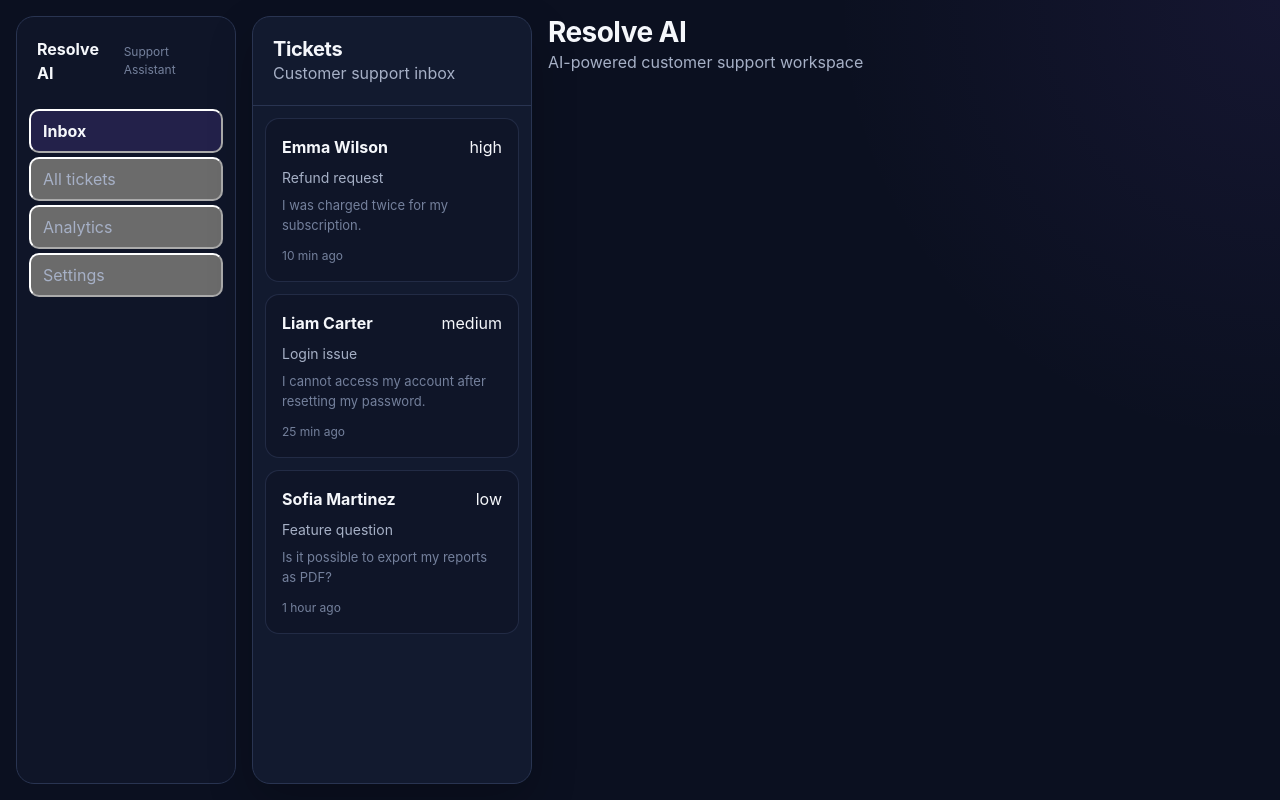
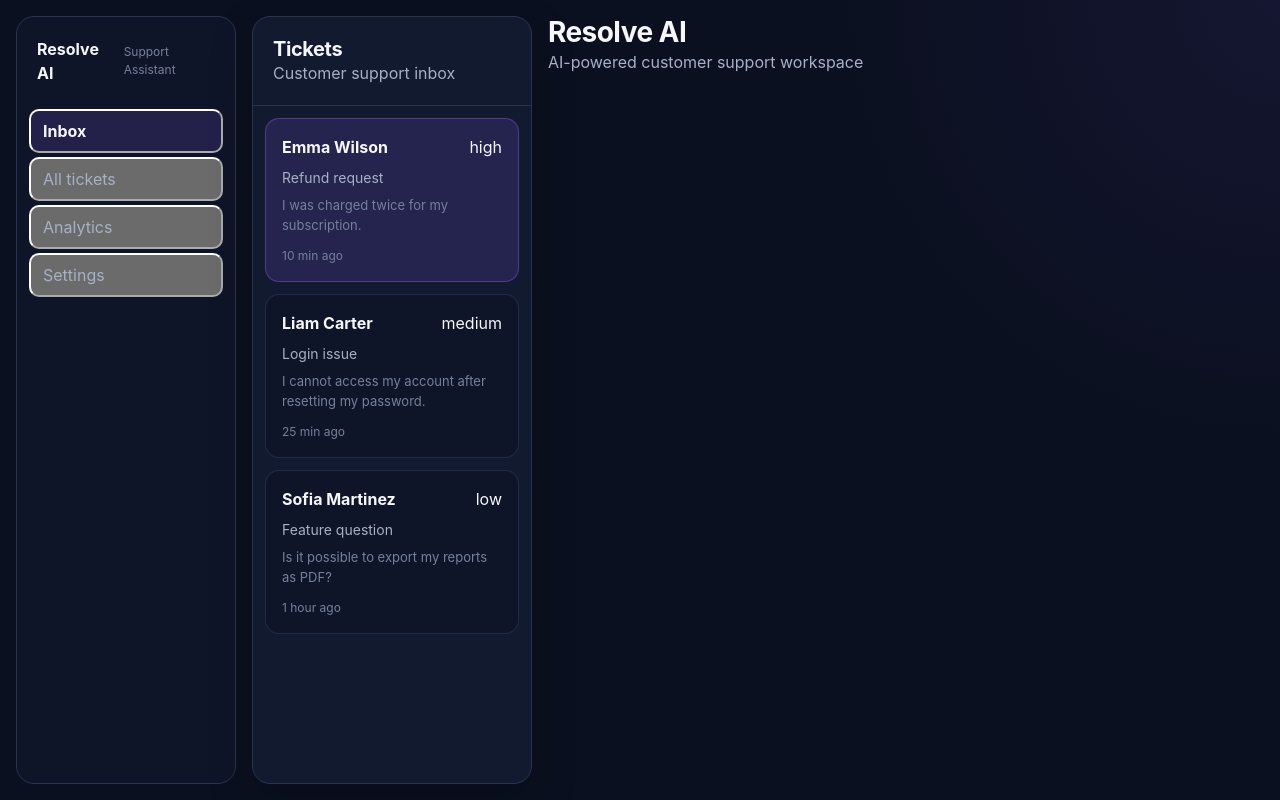
Before and after one commit to LejeuneA/resolve-ai, a React (Vite) app: page / in a window 1280 px wide. Built offline with nearby package versions, Linux system fonts and the light colour scheme.

Commit message:
Make ticket cards selectable with React state

```diff
--- a/src/components/TicketList/TicketList.tsx
+++ b/src/components/TicketList/TicketList.tsx
@@ -1,5 +1,6 @@
 import './TicketList.scss'
 import type { Ticket } from './TicketList.types'
+import { useState } from 'react'
 
 const tickets: Ticket[] = [
     {
@@ -28,6 +29,8 @@ const tickets: Ticket[] = [
     },
 ]
 function TicketList() {
+    const [activeTicketId, setActiveTicketId] = useState('ticket-001')
+
     return (
         <section className="ticket-list">
             <header className="ticket-list__header">
@@ -37,7 +40,16 @@ function TicketList() {
 
             <div className="ticket-list__items">
                 {tickets.map((ticket) => (
-                    <button className="ticket-card" type="button" key={ticket.id} >
+                    <button
+                        className={
+                            ticket.id === activeTicketId
+                                ? 'ticket-card ticket-card--active'
+                                : 'ticket-card'
+                        }
+                        type="button"
+                        key={ticket.id}
+                        onClick={() => setActiveTicketId(ticket.id)}
+                    >
                         <div className="ticket-card__top">
                             <span className="ticket-card__customer">{ticket.customer}</span>
                             <span>{ticket.priority}</span>
@@ -50,7 +62,7 @@ function TicketList() {
                     </button>
                 ))}
             </div>
-        </section>
+        </section >
     )
 }
 
```
